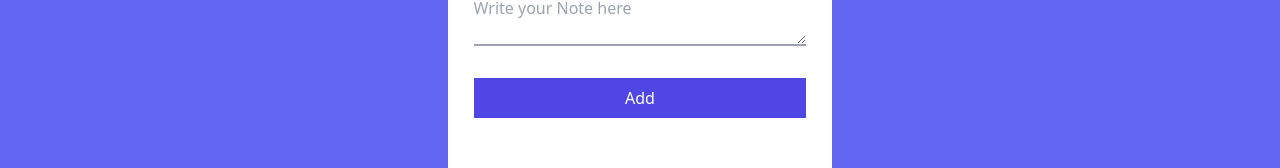
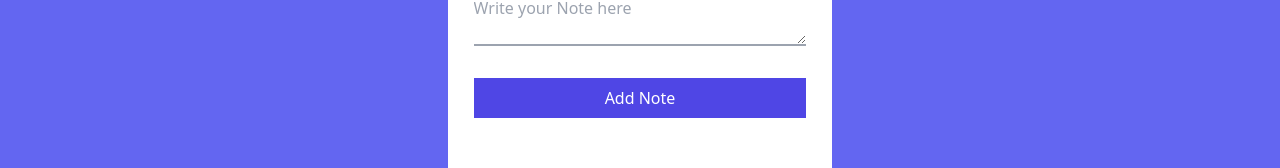
Before and after one commit to DecodersCommunity/note-taking-application-reactjs, a React (Create React App) app: page / in a window 1280 px wide. Shown: the part 350-518 px from the top of the page. Built offline with nearby package versions, Linux system fonts and the light colour scheme.

Commit message:
Update App.js

```diff
--- a/src/App.js
+++ b/src/App.js
@@ -15,7 +15,7 @@ function App() {
                 <textarea
                  placeholder="Write your Note here"
                   className='mx-[2vw] mt-[7vh] border-b-2 border-gray-400 focus:border-indigo-600' />
-                <button className=' bg-indigo-600 mx-[2vw] mt-[4vh] p-2 text-white'>Add</button>
+                <button className=' bg-indigo-600 mx-[2vw] mt-[4vh] p-2 text-white'>Add Note</button>
             </form>
         </div>
       </div>
```
